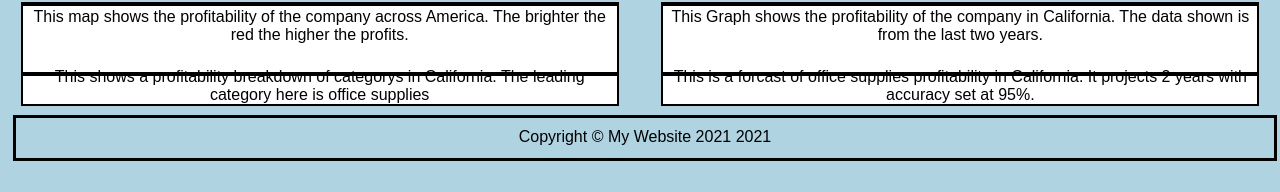
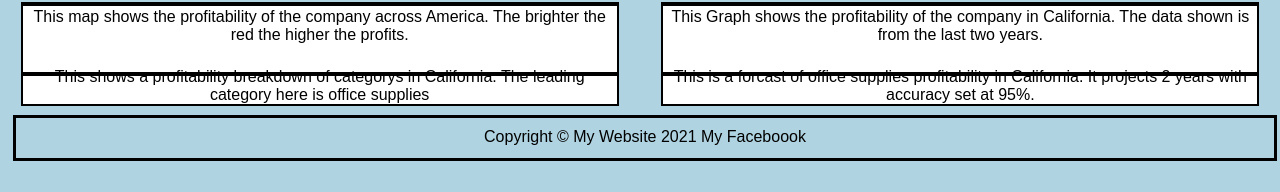
Before and after one commit to utmfletcher/utmfletcherwebsite, a plain HTML site: page html/tableau.html in a window 1280 px wide. Shown: the part 605-797 px from the top of the page. Drawn offline with Linux system fonts and the light colour scheme.

Commit message:
Add files via upload

```diff
--- a/html/tableau.html
+++ b/html/tableau.html
@@ -187,7 +187,7 @@
     <div >
         Copyright &copy;
         <a style="text-decoration: underline;" href="#"><a href="https://utmfletcher.github.io/utmfletcherwebsite/html/about.html">My Website</a>  2021</a>
-        2021
+        <a href="https://www.facebook.com/fletcher.williams.169">My Faceboook</a>
     </div>
 
 </footer>
```
